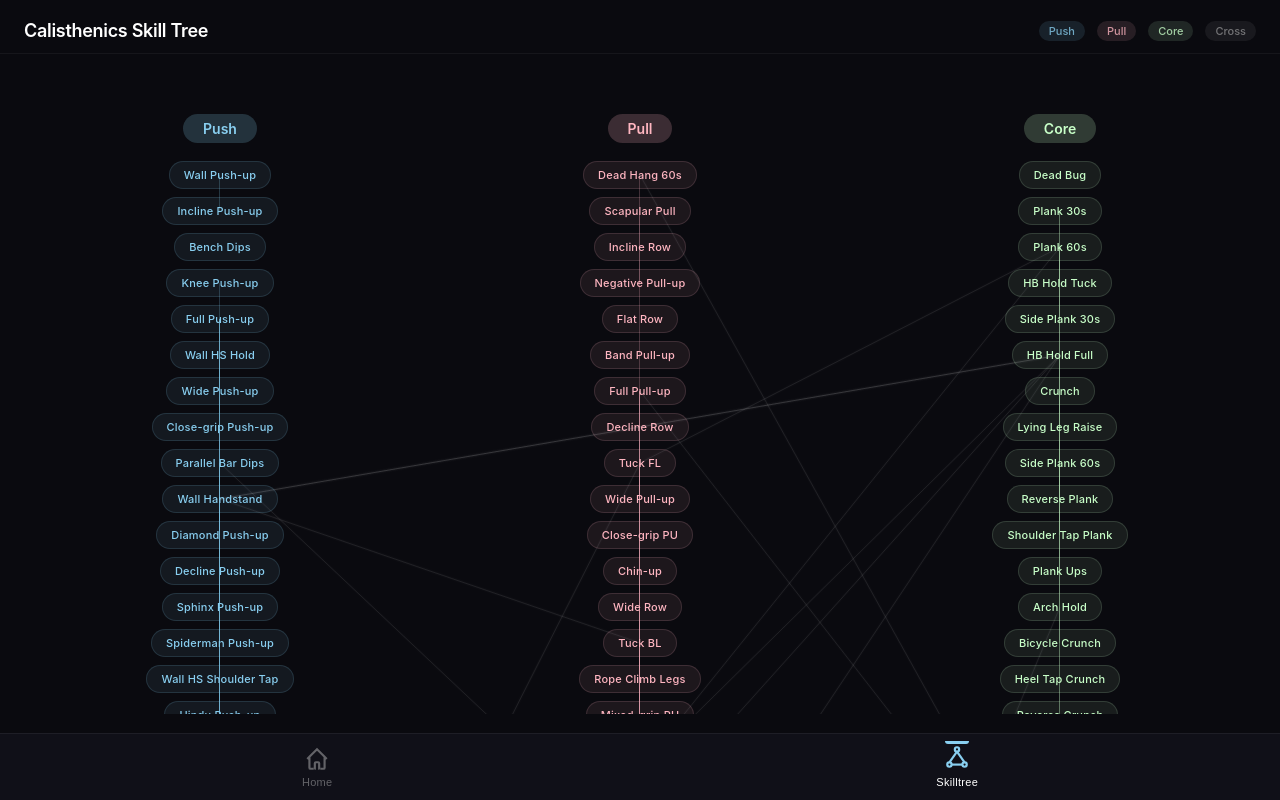
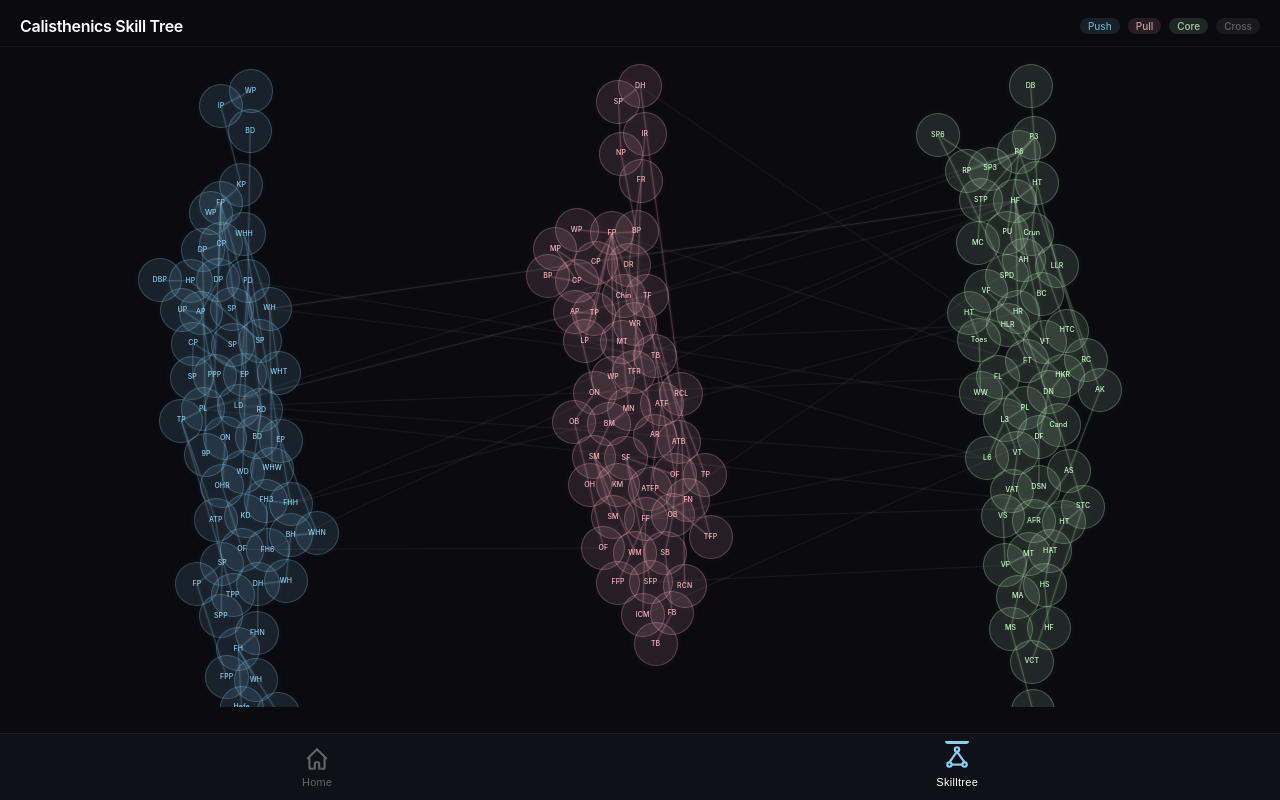
Before and after one commit to vincccd/selfimproj, a website: page index.html in a window 1280 px wide. Drawn offline with Linux system fonts and the light colour scheme.

Commit message:
Make skills circular with scattered web layout

```diff
--- a/index.html
+++ b/index.html
@@ -39,7 +39,7 @@
         </div>
         <div class="tree-container">
             <svg class="tree-svg"></svg>
-            <div class="tree-columns"></div>
+            <div class="tree-web"></div>
         </div>
     </div>
     <script src="script.js"></script>
--- a/script.js
+++ b/script.js
@@ -2,47 +2,47 @@ const tree = {
   push: [
     {id:'p1',name:'Wall Push-up',l:1},{id:'p2',name:'Incline Push-up',l:2},
     {id:'p3',name:'Knee Push-up',l:3},{id:'p4',name:'Full Push-up',l:4},
-    {id:'p5',name:'Wide Push-up',l:5},{id:'p6',name:'Close-grip Push-up',l:5},
+    {id:'p5',name:'Wide Push-up',l:5},{id:'p6',name:'Close-grip PU',l:5},
     {id:'p7',name:'Diamond Push-up',l:6},{id:'p8',name:'Decline Push-up',l:6},
-    {id:'p9',name:'Sphinx Push-up',l:6},{id:'p10',name:'Spiderman Push-up',l:6},
+    {id:'p9',name:'Sphinx Push-up',l:6},{id:'p10',name:'Spiderman PU',l:6},
     {id:'p11',name:'Hindu Push-up',l:7},{id:'p12',name:'Dive Bomber PU',l:8},
     {id:'p13',name:'Archer Push-up',l:7},{id:'p14',name:'Uneven Push-up',l:8},
-    {id:'p15',name:'Staggered Push-up',l:7},{id:'p16',name:'Explosive Push-up',l:7},
-    {id:'p17',name:'Clap Push-up',l:8},{id:'p18',name:'Superman Push-up',l:9},
-    {id:'p19',name:'Pseudo Planche PU',l:8},{id:'p20',name:'Planche Lean',l:9},
-    {id:'p21',name:'Tuck Planche',l:10},{id:'p22',name:'Adv Tuck Planche',l:11},
+    {id:'p15',name:'Staggered PU',l:7},{id:'p16',name:'Explosive PU',l:7},
+    {id:'p17',name:'Clap Push-up',l:8},{id:'p18',name:'Superman PU',l:9},
+    {id:'p19',name:'Psdo Planche PU',l:8},{id:'p20',name:'Planche Lean',l:9},
+    {id:'p21',name:'Tuck Planche',l:10},{id:'p22',name:'Adv Tuck Pl.',l:11},
     {id:'p23',name:'Straddle Planche',l:12},{id:'p24',name:'Full Planche',l:13},
-    {id:'p25',name:'Tuck Planche PU',l:12},{id:'p26',name:'Straddle Planche PU',l:13},
-    {id:'p27',name:'Full Planche PU',l:14},{id:'p28',name:'90° Push-up',l:10},
+    {id:'p25',name:'Tuck Pl. PU',l:12},{id:'p26',name:'Straddle Pl. PU',l:13},
+    {id:'p27',name:'Full Pl. PU',l:14},{id:'p28',name:'90° Push-up',l:10},
     {id:'p29',name:'OAP Negative',l:9},{id:'p30',name:'OAP Half ROM',l:10},
     {id:'p31',name:'OAP Full',l:11},{id:'p32',name:'Bench Dips',l:2},
-    {id:'p33',name:'Parallel Bar Dips',l:5},{id:'p34',name:'Weighted Dips',l:9},
+    {id:'p33',name:'PB Dips',l:5},{id:'p34',name:'Weighted Dips',l:9},
     {id:'p35',name:'L-sit Dips',l:8},{id:'p36',name:'Ring Dips',l:7},
     {id:'p37',name:'Bulgarian Dips',l:8},{id:'p38',name:'Korean Dips',l:10},
-    {id:'p39',name:'Wall HS Hold',l:4},{id:'p40',name:'Wall Handstand',l:5},
-    {id:'p41',name:'Wall HS Shoulder Tap',l:6},{id:'p42',name:'Wall HS Walk',l:8},
+    {id:'p39',name:'Wall HS Hold',l:4},{id:'p40',name:'Wall HS',l:5},
+    {id:'p41',name:'Wall HS Tap',l:6},{id:'p42',name:'Wall HS Walk',l:8},
     {id:'p43',name:'Free HS Hold',l:8},{id:'p44',name:'Free HS 30s',l:9},
-    {id:'p45',name:'Free HS 60s',l:10},{id:'p46',name:'Elevated Pike PU',l:7},
-    {id:'p47',name:'Wall HSPU Neg',l:8},{id:'p48',name:'Band Wall HSPU',l:9},
-    {id:'p49',name:'Wall HSPU',l:10},{id:'p50',name:'Deficit Wall HSPU',l:11},
-    {id:'p51',name:'Free HSPU Neg',l:12},{id:'p52',name:'Freestanding HSPU',l:13},
+    {id:'p45',name:'Free HS 60s',l:10},{id:'p46',name:'Elevated Pike',l:7},
+    {id:'p47',name:'Wall HSPU Neg',l:8},{id:'p48',name:'Band HSPU',l:9},
+    {id:'p49',name:'Wall HSPU',l:10},{id:'p50',name:'Deficit HSPU',l:11},
+    {id:'p51',name:'Free HSPU Neg',l:12},{id:'p52',name:'Free HSPU',l:13},
     {id:'p53',name:'Wide HSPU',l:13},{id:'p54',name:'90° HSPU',l:13},
     {id:'p55',name:'Hefesto',l:14},
   ],
   pull: [
-    {id:'u1',name:'Dead Hang 60s',l:1},{id:'u2',name:'Scapular Pull',l:2},
-    {id:'u3',name:'Negative Pull-up',l:3},{id:'u4',name:'Band Pull-up',l:4},
+    {id:'u1',name:'Dead Hang',l:1},{id:'u2',name:'Scapular Pull',l:2},
+    {id:'u3',name:'Neg. Pull-up',l:3},{id:'u4',name:'Band Pull-up',l:4},
     {id:'u5',name:'Full Pull-up',l:5},{id:'u6',name:'Wide Pull-up',l:6},
     {id:'u7',name:'Close-grip PU',l:6},{id:'u8',name:'Chin-up',l:6},
     {id:'u9',name:'Mixed-grip PU',l:7},{id:'u10',name:'Commando PU',l:7},
-    {id:'u11',name:'Behind-neck PU',l:8},{id:'u12',name:'Typewriter PU',l:7},
+    {id:'u11',name:'B-neck PU',l:8},{id:'u12',name:'Typewriter PU',l:7},
     {id:'u13',name:'Archer Pull-up',l:8},{id:'u14',name:'OAP Negative',l:9},
     {id:'u15',name:'OAP Band',l:10},{id:'u16',name:'OAP Half',l:11},
     {id:'u17',name:'OAP Full',l:12},{id:'u18',name:'L-sit Pull-up',l:8},
-    {id:'u19',name:'Weighted Pull-up',l:8},{id:'u20',name:'MU Transition',l:7},
+    {id:'u19',name:'Weighted PU',l:8},{id:'u20',name:'MU Transition',l:7},
     {id:'u21',name:'MU Negative',l:8},{id:'u22',name:'Band MU',l:9},
-    {id:'u23',name:'Strict Muscle-up',l:10},{id:'u24',name:'Kipping MU',l:10},
-    {id:'u25',name:'Slow Muscle-up',l:11},{id:'u26',name:'Wide Muscle-up',l:11},
+    {id:'u23',name:'Strict MU',l:10},{id:'u24',name:'Kipping MU',l:10},
+    {id:'u25',name:'Slow MU',l:11},{id:'u26',name:'Wide MU',l:11},
     {id:'u27',name:'Incline Row',l:2},{id:'u28',name:'Flat Row',l:3},
     {id:'u29',name:'Decline Row',l:5},{id:'u30',name:'Wide Row',l:6},
     {id:'u31',name:'Archer Row',l:8},{id:'u32',name:'Tuck FL Row',l:7},
@@ -51,39 +51,39 @@ const tree = {
     {id:'u37',name:'Full FL',l:10},{id:'u38',name:'FL Negative',l:8},
     {id:'u39',name:'Tuck FL PU',l:8},{id:'u40',name:'Adv Tuck FL PU',l:9},
     {id:'u41',name:'Straddle FL PU',l:11},{id:'u42',name:'Full FL PU',l:12},
-    {id:'u43',name:'Ice Cream Maker',l:12},{id:'u44',name:'Tuck BL',l:6},
+    {id:'u43',name:'Ice Cream Mkr',l:12},{id:'u44',name:'Tuck BL',l:6},
     {id:'u45',name:'Adv Tuck BL',l:7},{id:'u46',name:'One-leg BL',l:9},
     {id:'u47',name:'Straddle BL',l:10},{id:'u48',name:'Full BL',l:11},
-    {id:'u49',name:'Tuck BL to Planche',l:12},{id:'u50',name:'Rope Climb Legs',l:6},
-    {id:'u51',name:'Rope Climb No Legs',l:10},{id:'u52',name:'Towel Pull-up',l:7},
+    {id:'u49',name:'Tuck BL→Pl.',l:12},{id:'u50',name:'Rope Climb L',l:6},
+    {id:'u51',name:'Rope Climb NL',l:10},{id:'u52',name:'Towel PU',l:7},
   ],
   core: [
     {id:'c1',name:'Dead Bug',l:1},{id:'c2',name:'Plank 30s',l:2},
     {id:'c3',name:'Plank 60s',l:3},{id:'c4',name:'Side Plank 30s',l:4},
     {id:'c5',name:'Side Plank 60s',l:5},{id:'c6',name:'Reverse Plank',l:5},
-    {id:'c7',name:'Shoulder Tap Plank',l:5},{id:'c8',name:'Mountain Climber',l:6},
-    {id:'c9',name:'Plank Ups',l:5},{id:'c10',name:'Side Plank Dips',l:6},
-    {id:'c11',name:'HB Hold Tuck',l:3},{id:'c12',name:'HB Hold Full',l:4},
+    {id:'c7',name:'Sh. Tap Plank',l:5},{id:'c8',name:'Mtn Climber',l:6},
+    {id:'c9',name:'Plank Ups',l:5},{id:'c10',name:'Side Pl. Dips',l:6},
+    {id:'c11',name:'HB Tuck',l:3},{id:'c12',name:'HB Full',l:4},
     {id:'c13',name:'Arch Hold',l:5},{id:'c14',name:'HB Rock',l:6},
-    {id:'c15',name:'Crunch',l:4},{id:'c16',name:'Bicycle Crunch',l:5},
-    {id:'c17',name:'Heel Tap Crunch',l:5},{id:'c18',name:'V-up Tuck',l:6},
-    {id:'c19',name:'V-up Full',l:7},{id:'c20',name:'Lying Leg Raise',l:4},
-    {id:'c21',name:'Reverse Crunch',l:5},{id:'c22',name:'Hanging Knee Raise',l:6},
-    {id:'c23',name:'Hanging Leg Raise',l:7},{id:'c24',name:'HLR w/ Twist',l:8},
-    {id:'c25',name:'Toes-to-bar',l:8},{id:'c26',name:'Windshield Wiper',l:9},
-    {id:'c27',name:'Floor L-sit Tuck',l:7},{id:'c28',name:'Floor L-sit',l:8},
+    {id:'c15',name:'Crunch',l:4},{id:'c16',name:'Bicycle Cr.',l:5},
+    {id:'c17',name:'Heel Tap Cr.',l:5},{id:'c18',name:'V-up Tuck',l:6},
+    {id:'c19',name:'V-up Full',l:7},{id:'c20',name:'Lying Leg R.',l:4},
+    {id:'c21',name:'Rev. Crunch',l:5},{id:'c22',name:'Hang. Knee R.',l:6},
+    {id:'c23',name:'Hang. Leg R.',l:7},{id:'c24',name:'HLR Twist',l:8},
+    {id:'c25',name:'Toes-to-bar',l:8},{id:'c26',name:'Windsh. Wiper',l:9},
+    {id:'c27',name:'FL-sit Tuck',l:7},{id:'c28',name:'Floor L-sit',l:8},
     {id:'c29',name:'PB L-sit',l:8},{id:'c30',name:'L-sit 30s',l:9},
     {id:'c31',name:'L-sit 60s',l:10},{id:'c32',name:'V-sit Tuck',l:9},
-    {id:'c33',name:'V-sit Adv Tuck',l:10},{id:'c34',name:'V-sit Straddle',l:11},
-    {id:'c35',name:'V-sit Full',l:12},{id:'c36',name:'Dragon Flag Neg',l:7},
-    {id:'c37',name:'Dragon Flag Full',l:8},{id:'c38',name:'DF Slow Neg',l:9},
-    {id:'c39',name:'Ab Rollout Knee',l:5},{id:'c40',name:'Ab Rollout Stand',l:8},
-    {id:'c41',name:'Ab Rollout Full',l:10},{id:'c42',name:'Manna Tuck',l:11},
-    {id:'c43',name:'Manna Adv Tuck',l:12},{id:'c44',name:'Manna Straddle',l:13},
+    {id:'c33',name:'Vsit Adv Tuck',l:10},{id:'c34',name:'V-sit Strad.',l:11},
+    {id:'c35',name:'V-sit Full',l:12},{id:'c36',name:'DF Negative',l:7},
+    {id:'c37',name:'DF Full',l:8},{id:'c38',name:'DF Slow Neg',l:9},
+    {id:'c39',name:'AR Kneeling',l:5},{id:'c40',name:'AR Standing',l:8},
+    {id:'c41',name:'AR Full ROM',l:10},{id:'c42',name:'Manna Tuck',l:11},
+    {id:'c43',name:'Manna AT',l:12},{id:'c44',name:'Manna Strad.',l:13},
     {id:'c45',name:'Manna Full',l:14},{id:'c46',name:'Candlestick',l:7},
     {id:'c47',name:'Skin the Cat',l:8},{id:'c48',name:'HF Tuck',l:9},
     {id:'c49',name:'HF Adv Tuck',l:10},{id:'c50',name:'HF Straddle',l:11},
-    {id:'c51',name:'HF Full',l:12},{id:'c52',name:'Victorian Cross Tuck',l:13},
+    {id:'c51',name:'HF Full',l:12},{id:'c52',name:'Vict. Cross T',l:13},
   ],
   edges: [
     ['p1','p2'],['p2','p3'],['p3','p4'],
@@ -156,50 +156,93 @@ const tree = {
 const catCfg = { push:{color:'#89CFF0',label:'Push'}, pull:{color:'#FFB6C1',label:'Pull'}, core:{color:'#C8FFC8',label:'Core'} };
 const nodeMap = {};
 let drawn = false;
+let animFrame = null;
+
+function shortName(name) {
+  const words = name.split(' ');
+  if (words.length===1) return name.slice(0,4);
+  return words.map(w=>w[0]).join('').slice(0,4).toUpperCase();
+}
 
 function buildTree() {
   drawn = false;
-  const container = document.querySelector('.tree-columns');
+  if (animFrame) cancelAnimationFrame(animFrame);
+  const container = document.querySelector('.tree-web');
   const svg = document.querySelector('.tree-svg');
   container.innerHTML = '';
   svg.innerHTML = '';
   for (const id in nodeMap) delete nodeMap[id];
 
-  const cols = {};
-  for (const cat of ['push','pull','core']) {
-    const col = document.createElement('div');
-    col.className = `column ${cat}`;
-    const h = document.createElement('div');
-    h.className = `column-header ${cat}`;
-    h.textContent = catCfg[cat].label;
-    col.appendChild(h);
-    container.appendChild(col);
-    cols[cat] = col;
+  const cats = ['push','pull','core'];
+  const maxL = { push:0, pull:0, core:0 };
+  for (const cat of cats)
+    for (const s of tree[cat])
+      if (s.l>maxL[cat]) maxL[cat]=s.l;
 
-    const sorted = [...tree[cat]].sort((a,b)=>a.l-b.l);
-    for (const s of sorted) {
+  const padX = 50;
+  const colW = (container.clientWidth-padX*2)/3;
+  const startY = 40;
+  const levelH = 48;
+
+  const positions = {};
+
+  for (let ci=0; ci<cats.length; ci++) {
+    const cat = cats[ci];
+    const cx = padX + colW*(ci+0.5);
+    const byL = {};
+    for (const s of tree[cat]) {
+      if (!byL[s.l]) byL[s.l]=[];
+      byL[s.l].push(s);
+    }
+    for (const lvl in byL) {
+      const arr = byL[lvl];
+      const spread = colW*0.5;
+      for (let si=0; si<arr.length; si++) {
+        const s = arr[si];
+        const yOff = arr.length>1 ? (si-arr.length/2)*32 : 0;
+        const xOff = arr.length>1 ? (si-arr.length/2)*20 : 0;
+        const rx = (Math.random()-0.5)*12;
+        const ry = (Math.random()-0.5)*8;
+        const x = cx + xOff + rx;
+        const y = startY + (parseInt(lvl)-1)*levelH + yOff + ry;
+        positions[s.id] = { x, y };
+      }
+    }
+  }
+
+  for (const cat of cats) {
+    for (const s of tree[cat]) {
+      const p = positions[s.id];
+      if (!p) continue;
       const el = document.createElement('div');
       el.className = `skill-node ${cat}`;
-      el.textContent = s.name;
+      el.textContent = shortName(s.name);
+      el.style.left = p.x+'px';
+      el.style.top = p.y+'px';
+      el.style.transform = 'translate(-50%,-50%)';
       el.dataset.id = s.id;
-      el.style.marginTop = s.l===1 ? '0' : `${Math.max(2, (s.l - sorted.find(ss=>ss.l===s.l-1)?.l||s.l)*0.2+0.4)}px`;
-      col.appendChild(el);
+      const label = document.createElement('span');
+      label.className = 'label';
+      label.textContent = s.name;
+      el.appendChild(label);
+      container.appendChild(el);
       nodeMap[s.id] = el;
     }
   }
 
-  requestAnimationFrame(() => {
-    requestAnimationFrame(() => drawLines());
-    drawn = true;
-  });
+  container.style.height = (startY + 14*levelH + 80)+'px';
+
+  animFrame = requestAnimationFrame(() => requestAnimationFrame(() => drawLines()));
+  drawn = true;
 }
 
 function drawLines() {
   const svg = document.querySelector('.tree-svg');
   const container = document.querySelector('.tree-container');
-  const containerRect = container.getBoundingClientRect();
-  const w = container.scrollWidth;
-  const h = Math.max(container.scrollHeight, container.clientHeight);
+  const web = document.querySelector('.tree-web');
+  const cr = container.getBoundingClientRect();
+  const w = Math.max(container.scrollWidth, container.clientWidth);
+  const h = Math.max(web.scrollHeight+20, container.clientHeight);
   svg.setAttribute('width', w);
   svg.setAttribute('height', h);
   svg.innerHTML = '';
@@ -213,7 +256,6 @@ function drawLines() {
   svg.appendChild(defs);
 
   const allEdges = [...tree.edges, ...tree.crossEdges];
-
   for (const [fromId, toId] of allEdges) {
     const fe = nodeMap[fromId];
     const te = nodeMap[toId];
@@ -221,10 +263,10 @@ function drawLines() {
 
     const fr = fe.getBoundingClientRect();
     const tr = te.getBoundingClientRect();
-    const x1 = fr.left-containerRect.left+fr.width/2;
-    const y1 = fr.top-containerRect.top+fr.height/2+container.scrollTop;
-    const x2 = tr.left-containerRect.left+tr.width/2;
-    const y2 = tr.top-containerRect.top+tr.height/2+container.scrollTop;
+    const x1 = fr.left-cr.left+fr.width/2;
+    const y1 = fr.top-cr.top+fr.height/2+container.scrollTop;
+    const x2 = tr.left-cr.left+tr.width/2;
+    const y2 = tr.top-cr.top+tr.height/2+container.scrollTop;
 
     const fs = getSkill(fromId);
     const ts = getSkill(toId);
@@ -233,9 +275,9 @@ function drawLines() {
     const line = document.createElementNS(ns,'line');
     line.setAttribute('x1',x1); line.setAttribute('y1',y1);
     line.setAttribute('x2',x2); line.setAttribute('y2',y2);
-    line.setAttribute('stroke', cross ? 'rgba(255,255,255,0.15)' : catCfg[fs.cat].color);
-    line.setAttribute('stroke-opacity', cross ? '0.5' : '0.2');
-    line.setAttribute('stroke-width', cross ? '1' : '1.5');
+    line.setAttribute('stroke', cross ? 'rgba(255,255,255,0.12)' : catCfg[fs.cat].color);
+    line.setAttribute('stroke-opacity', cross ? '0.4' : '0.18');
+    line.setAttribute('stroke-width', cross ? '1' : '1.2');
     line.setAttribute('filter','url(#g)');
     svg.appendChild(line);
   }
@@ -265,7 +307,7 @@ tabs.forEach(tab => {
 let resizeTimer;
 window.addEventListener('resize', () => {
   clearTimeout(resizeTimer);
-  resizeTimer = setTimeout(() => { if (drawn) drawLines(); }, 200);
+  if (drawn) resizeTimer = setTimeout(() => drawLines(), 200);
 });
 
 document.querySelector('.skilltree-tab').click();
--- a/style.css
+++ b/style.css
@@ -109,15 +109,19 @@ body {
 }
 
 .tree-header {
-    padding: 20px 24px 12px;
+    padding: 16px 20px 10px;
     display: flex;
     justify-content: space-between;
     align-items: center;
     border-bottom: 1px solid rgba(255,255,255,0.05);
+    background: rgba(10,10,15,0.95);
+    position: sticky;
+    top: 0;
+    z-index: 10;
 }
 
 .tree-header h1 {
-    font-size: 18px;
+    font-size: 16px;
     font-weight: 600;
     color: #fff;
     letter-spacing: -0.3px;
@@ -125,13 +129,13 @@ body {
 
 .legend {
     display: flex;
-    gap: 12px;
+    gap: 8px;
 }
 
 .legend-item {
-    font-size: 11px;
+    font-size: 10px;
     font-weight: 500;
-    padding: 3px 10px;
+    padding: 2px 8px;
     border-radius: 20px;
     opacity: 0.8;
 }
@@ -139,13 +143,12 @@ body {
 .legend-item.push { background: rgba(137,207,240,0.15); color: #89CFF0; }
 .legend-item.pull { background: rgba(255,182,193,0.15); color: #FFB6C1; }
 .legend-item.core { background: rgba(200,255,200,0.15); color: #C8FFC8; }
-.legend-item.cross { background: rgba(255,255,255,0.08); color: rgba(255,255,255,0.5); }
+.legend-item.cross { background: rgba(255,255,255,0.08); color: rgba(255,255,255,0.4); }
 
 .tree-container {
     position: relative;
     height: calc(100vh - 140px);
     overflow: auto;
-    padding: 20px 10px 40px;
 }
 
 .tree-svg {
@@ -158,98 +161,100 @@ body {
     z-index: 0;
 }
 
-.tree-columns {
+.tree-web {
     position: relative;
     z-index: 1;
-    display: flex;
-    justify-content: space-around;
-    align-items: flex-start;
     min-height: 100%;
-    padding-top: 40px;
+    padding: 20px 10px 60px;
 }
 
-.column {
+.skill-node {
+    position: absolute;
+    width: 44px;
+    height: 44px;
+    border-radius: 50%;
     display: flex;
-    flex-direction: column;
     align-items: center;
-    gap: 6px;
-    position: relative;
-    width: 30%;
-}
-
-.column-header {
-    font-size: 14px;
-    font-weight: 600;
-    padding: 6px 20px;
-    border-radius: 20px;
-    margin-bottom: 12px;
-    position: sticky;
-    top: 0;
-    z-index: 2;
-}
-
-.column-header.push { background: rgba(137,207,240,0.2); color: #89CFF0; }
-.column-header.pull { background: rgba(255,182,193,0.2); color: #FFB6C1; }
-.column-header.core { background: rgba(200,255,200,0.2); color: #C8FFC8; }
-
-.skill-node {
-    padding: 6px 14px;
-    border-radius: 20px;
-    font-size: 11px;
+    justify-content: center;
+    font-size: 7px;
     font-weight: 500;
-    white-space: nowrap;
     cursor: default;
     transition: all 0.3s cubic-bezier(0.34, 1.56, 0.64, 1);
-    position: relative;
     z-index: 1;
-    border: 1px solid transparent;
-    letter-spacing: 0.2px;
+    border: 1.5px solid transparent;
+    letter-spacing: 0.1px;
+    text-align: center;
+    line-height: 1.2;
+    padding: 2px;
+    word-break: break-word;
+    overflow: hidden;
 }
 
 .skill-node.push {
-    background: rgba(137,207,240,0.08);
+    background: rgba(137,207,240,0.12);
     color: #89CFF0;
-    border-color: rgba(137,207,240,0.15);
+    border-color: rgba(137,207,240,0.25);
+    box-shadow: 0 0 12px rgba(137,207,240,0.05);
 }
 
 .skill-node.pull {
-    background: rgba(255,182,193,0.08);
+    background: rgba(255,182,193,0.12);
     color: #FFB6C1;
-    border-color: rgba(255,182,193,0.15);
+    border-color: rgba(255,182,193,0.25);
+    box-shadow: 0 0 12px rgba(255,182,193,0.05);
 }
 
 .skill-node.core {
-    background: rgba(200,255,200,0.08);
+    background: rgba(200,255,200,0.12);
     color: #C8FFC8;
-    border-color: rgba(200,255,200,0.15);
+    border-color: rgba(200,255,200,0.25);
+    box-shadow: 0 0 12px rgba(200,255,200,0.05);
 }
 
 .skill-node:hover {
-    transform: scale(1.08);
-    z-index: 3;
+    transform: scale(1.25);
+    z-index: 5;
 }
 
 .skill-node.push:hover {
-    background: rgba(137,207,240,0.2);
-    border-color: rgba(137,207,240,0.4);
-    box-shadow: 0 0 20px rgba(137,207,240,0.15);
+    background: rgba(137,207,240,0.25);
+    border-color: rgba(137,207,240,0.5);
+    box-shadow: 0 0 24px rgba(137,207,240,0.25);
 }
 
 .skill-node.pull:hover {
-    background: rgba(255,182,193,0.2);
-    border-color: rgba(255,182,193,0.4);
-    box-shadow: 0 0 20px rgba(255,182,193,0.15);
+    background: rgba(255,182,193,0.25);
+    border-color: rgba(255,182,193,0.5);
+    box-shadow: 0 0 24px rgba(255,182,193,0.25);
 }
 
 .skill-node.core:hover {
-    background: rgba(200,255,200,0.2);
-    border-color: rgba(200,255,200,0.4);
-    box-shadow: 0 0 20px rgba(200,255,200,0.15);
+    background: rgba(200,255,200,0.25);
+    border-color: rgba(200,255,200,0.5);
+    box-shadow: 0 0 24px rgba(200,255,200,0.25);
+}
+
+.skill-node .label {
+    position: absolute;
+    bottom: -16px;
+    left: 50%;
+    transform: translateX(-50%);
+    font-size: 7px;
+    font-weight: 400;
+    opacity: 0;
+    transition: opacity 0.3s ease;
+    white-space: nowrap;
+    pointer-events: none;
+    color: rgba(255,255,255,0.4);
+}
+
+.skill-node:hover .label {
+    opacity: 1;
 }
 
 @media (max-width: 600px) {
-    .tree-header { flex-direction: column; align-items: flex-start; gap: 8px; }
-    .column { width: 28%; }
-    .skill-node { font-size: 10px; padding: 4px 10px; }
-    .tree-header h1 { font-size: 15px; }
+    .tree-header { flex-direction: column; align-items: flex-start; gap: 4px; }
+    .tree-header h1 { font-size: 14px; }
+    .skill-node { width: 36px; height: 36px; font-size: 6px; }
+    .legend-item { font-size: 9px; padding: 2px 6px; }
 }
```
